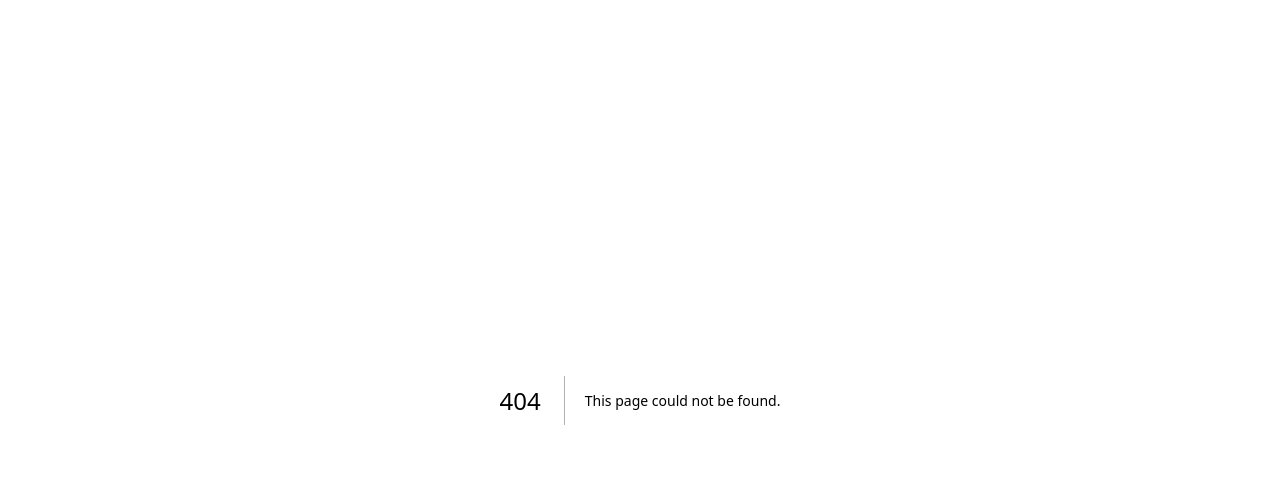
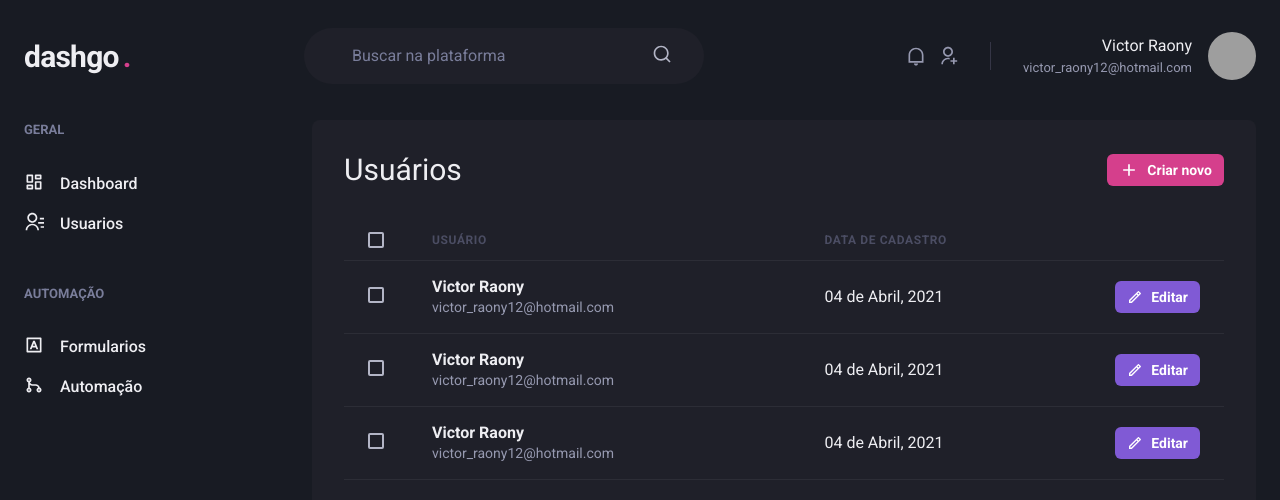
Before and after one commit to Victor-Raony/dashboard_chakra, a Next.js app: page /users in a window 1280 px wide. Before the commit this address had no page. Shown: the top 500 px of the page. Built offline with nearby package versions, Linux system fonts and the light colour scheme; grey boxes are pictures that could not be loaded.

Commit message:
feat: Implementing page Users

```diff
--- /dev/null
+++ b/src/pages/users/index.tsx
@@ -0,0 +1,116 @@
+import { Box, Flex, Button, Icon, Heading, Table, Thead,  Tr, Th, Checkbox, Tbody, Td, Text } from "@chakra-ui/react";
+import { RiAddLine, RiPencilLine } from "react-icons/ri";
+
+import { Header} from "@/src/components/Header";
+import { Sidebar } from "@/src/components/Sidebar";
+
+
+export default function UserList(){
+  return (
+    <Box>
+      <Header />
+      <Flex w="100%" my="6" maxWidth={1480} mx="auto" px="6">
+        <Sidebar />
+        <Box flex="1" borderRadius={8} bg="gray.800" p="8">
+          <Flex mb="8" justify="space-between" align="center">
+            <Heading size="lg" fontWeight="normal">Usuários</Heading>
+              <Button
+                as="a"
+                size="sm"
+                fontSize="sm"
+                colorScheme="pink"
+                leftIcon={<Icon as={RiAddLine} fontSize="20" />}
+              >
+                Criar novo
+              </Button>
+          </Flex>
+
+          <Table colorScheme="whiteAlpha">
+            <Thead>
+              <Tr>
+                <Th px="6" color="gray.300" w="8">
+                  <Checkbox colorScheme="pink" />
+                </Th>
+                <Th>Usuário</Th>
+                <Th>Data de cadastro</Th>
+                <Th w="8"></Th>
+              </Tr>
+            </Thead>
+            <Tbody>
+              <Tr>
+                <Td px="6">
+                  <Checkbox colorScheme="pink" />
+                </Td>
+                <Td>
+                  <Box>
+                    <Text fontWeight="bold">Victor Raony</Text>
+                    <Text fontSize="sm" color="gray.300">victor_raony12@hotmail.com</Text>
+                  </Box>
+                </Td>
+                <Td>04 de Abril, 2021</Td>
+                <Td>
+                  <Button
+                    as="a"
+                    size="sm"
+                    fontSize="sm"
+                    colorScheme="purple"
+                    leftIcon={<Icon as={RiPencilLine} fontSize="16" />}
+                  >
+                    Editar
+                  </Button>
+                </Td>
+              </Tr>
+              <Tr>
+                <Td px="6">
+                  <Checkbox colorScheme="pink" />
+                </Td>
+                <Td>
+                  <Box>
+                    <Text fontWeight="bold">Victor Raony</Text>
+                    <Text fontSize="sm" color="gray.300">victor_raony12@hotmail.com</Text>
+                  </Box>
+                </Td>
+                <Td>04 de Abril, 2021</Td>
+                <Td>
+                  <Button
+                    as="a"
+                    size="sm"
+                    fontSize="sm"
+                    colorScheme="purple"
+                    leftIcon={<Icon as={RiPencilLine} fontSize="16" />}
+                  >
+                    Editar
+                  </Button>
+                </Td>
+              </Tr>
+              <Tr>
+                <Td px="6">
+                  <Checkbox colorScheme="pink" />
+                </Td>
+                <Td>
+                  <Box>
+                    <Text fontWeight="bold">Victor Raony</Text>
+                    <Text fontSize="sm" color="gray.300">victor_raony12@hotmail.com</Text>
+                  </Box>
+                </Td>
+                <Td>04 de Abril, 2021</Td>
+                <Td>
+                  <Button
+                    as="a"
+                    size="sm"
+                    fontSize="sm"
+                    colorScheme="purple"
+                    leftIcon={<Icon as={RiPencilLine} fontSize="16" />}
+                  >
+                    Editar
+                  </Button>
+                </Td>
+              </Tr>
+            </Tbody>
+          </Table>
+
+        </Box>
+      </Flex>
+    </Box>
+  );
+}
```
